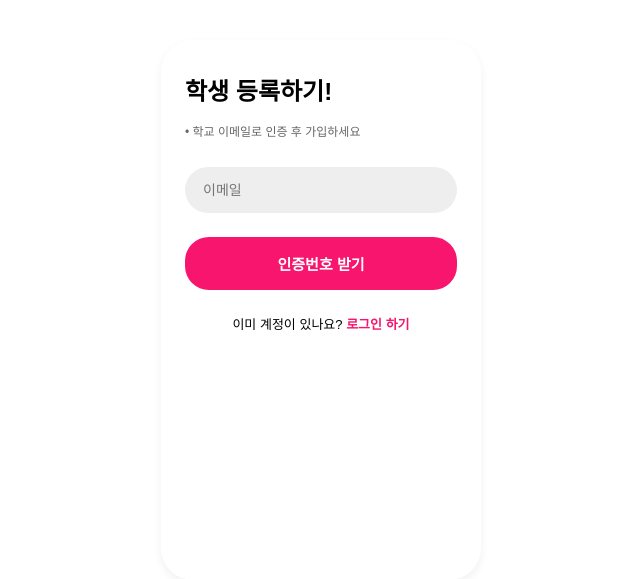
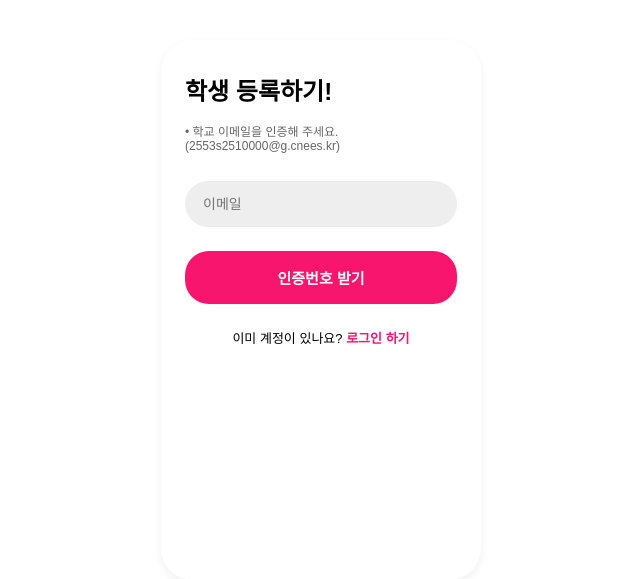
Before and after one commit to sebizt/ohsung_carnation, a Flask app: page /signup in a window 1280 px wide. Shown: the top 579 px of the page, without its empty margins (319-959 px from the left). Run offline with Flask 3, Linux system fonts and the light colour scheme; some libraries are stand-ins or nearby versions; some web fonts are replaced.

Commit message:
Update signup.html

```diff
--- a/templates/signup.html
+++ b/templates/signup.html
@@ -15,7 +15,7 @@
 <body>
   <div class="card">
     <h1>학생 등록하기!</h1>
-    <p class="sub-txt">• 학교 이메일로 인증 후 가입하세요</p>
+    <p class="sub-txt">• 학교 이메일을 인증해 주세요.<br>(2553s2510000@g.cnees.kr)</p>
 
     <!-- 1) 인증번호 요청 -->
     <form id="sendCodeForm">
```
